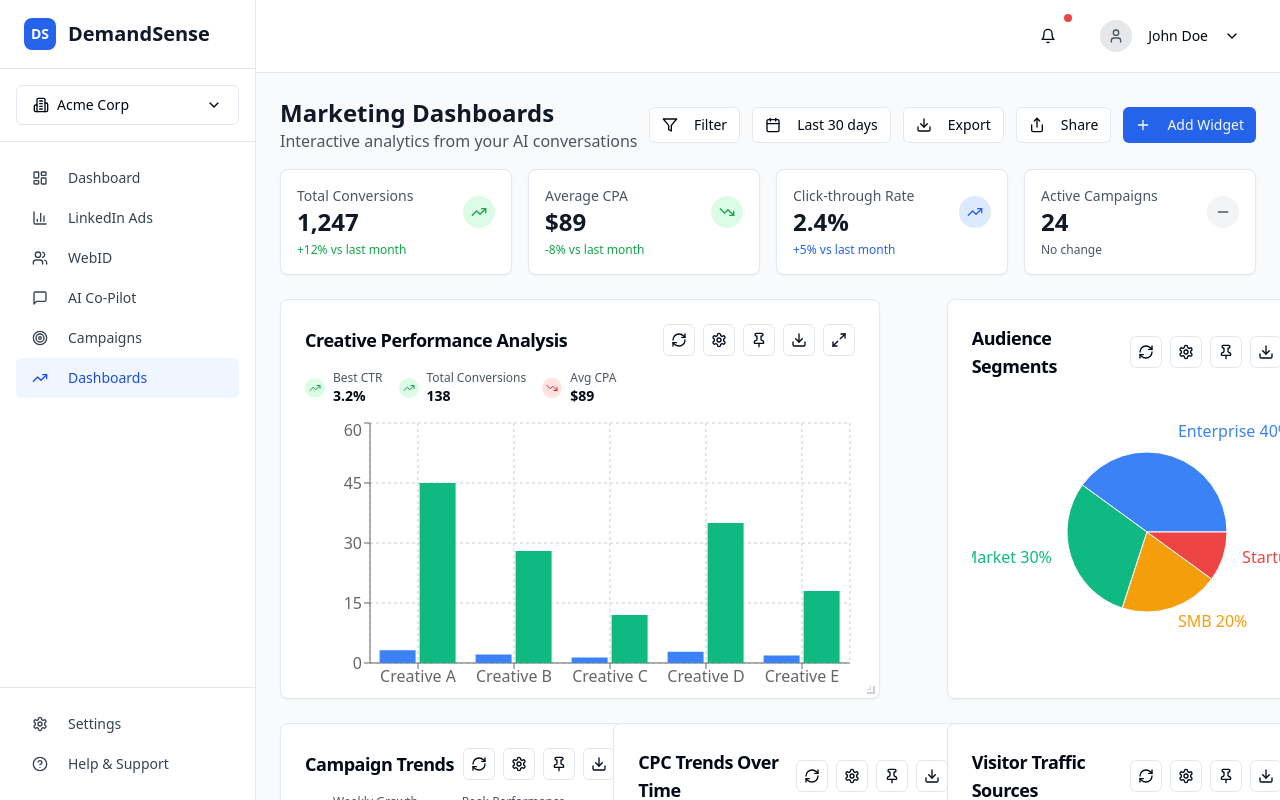
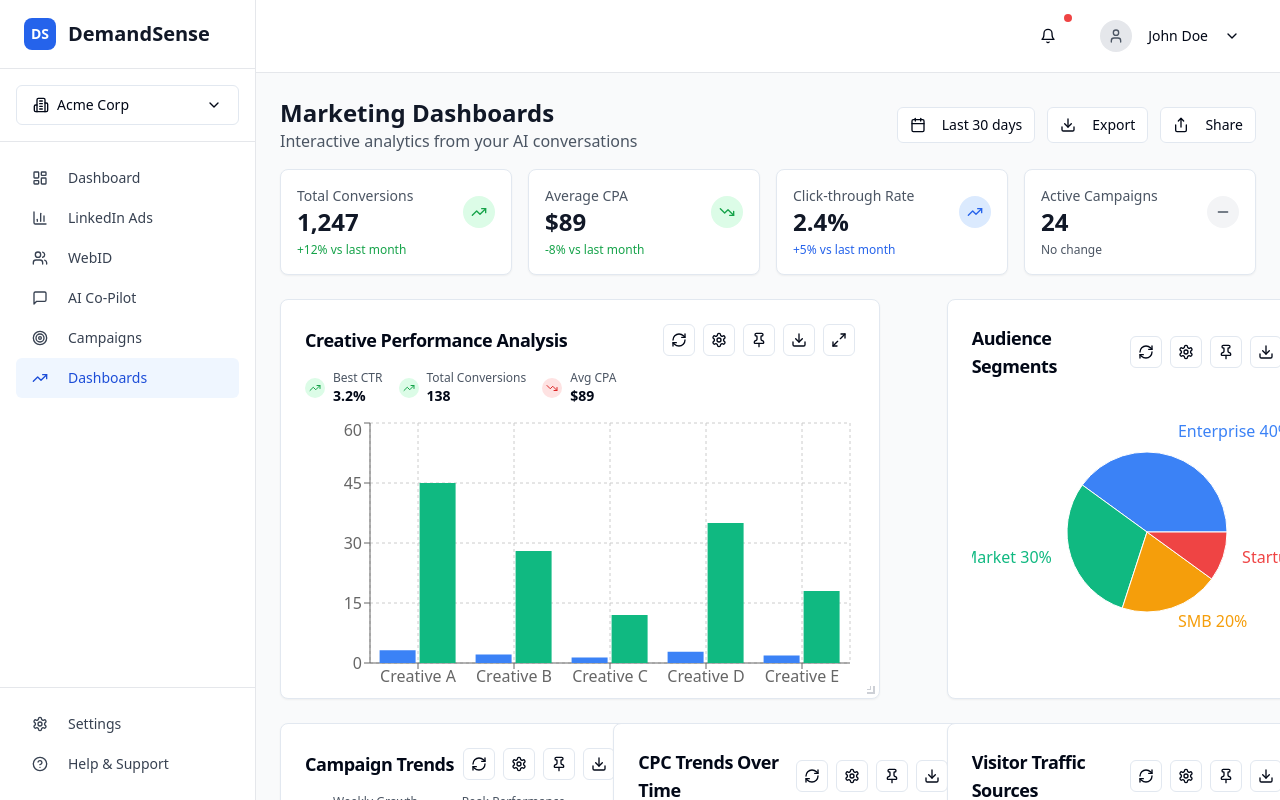
Before and after one commit to cjhlop/AI_AD_HOC_REPORTING, a React (Vite) app: page /dashboards in a window 1280 px wide. Built offline with nearby package versions, Linux system fonts and the light colour scheme.

Commit message:
[dyad] Removed Filter and Add Widget buttons from dashboard - wrote 1 file(s)

```diff
--- a/src/pages/Dashboards.tsx
+++ b/src/pages/Dashboards.tsx
@@ -105,10 +105,6 @@ const Dashboards = () => {
               </div>
               <div className="flex items-center space-x-3">
                 <Button variant="outline" size="sm">
-                  <Filter className="w-4 h-4 mr-2" />
-                  Filter
-                </Button>
-                <Button variant="outline" size="sm">
                   <Calendar className="w-4 h-4 mr-2" />
                   Last 30 days
                 </Button>
@@ -119,10 +115,6 @@ const Dashboards = () => {
                 <Button variant="outline" size="sm">
                   <Share className="w-4 h-4 mr-2" />
                   Share
-                </Button>
-                <Button size="sm" className="bg-blue-600 hover:bg-blue-700">
-                  <Plus className="w-4 h-4 mr-2" />
-                  Add Widget
                 </Button>
               </div>
             </div>
```
